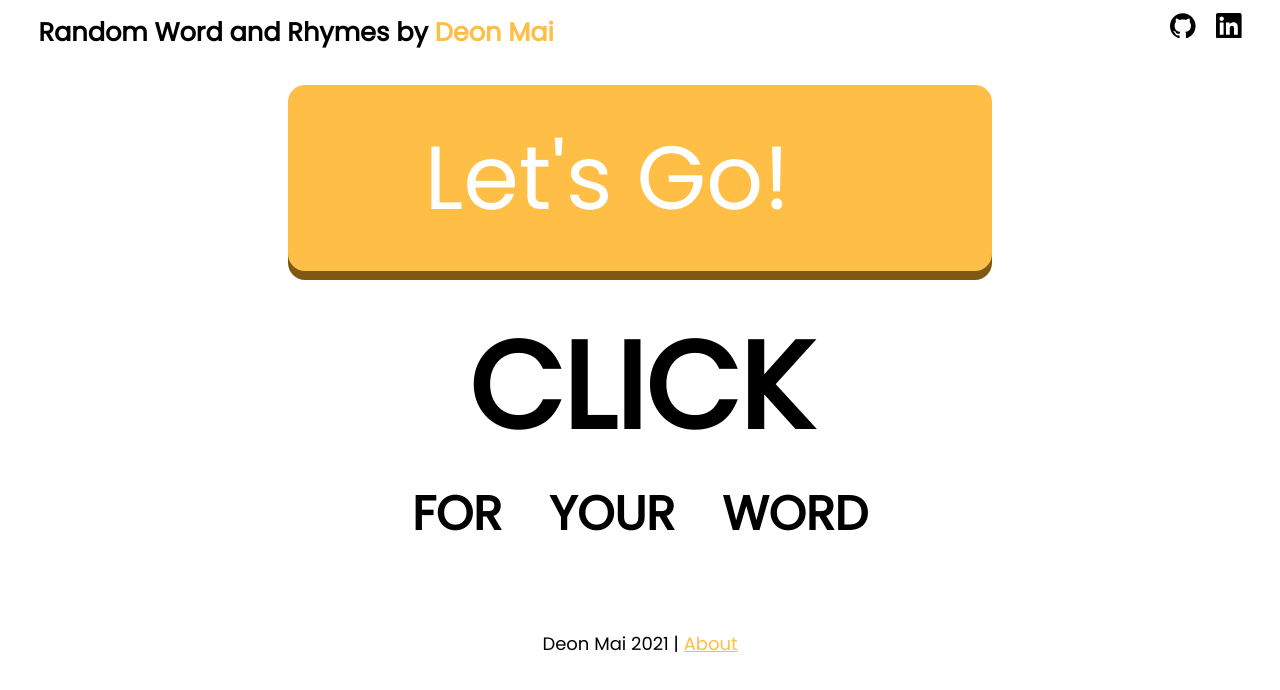
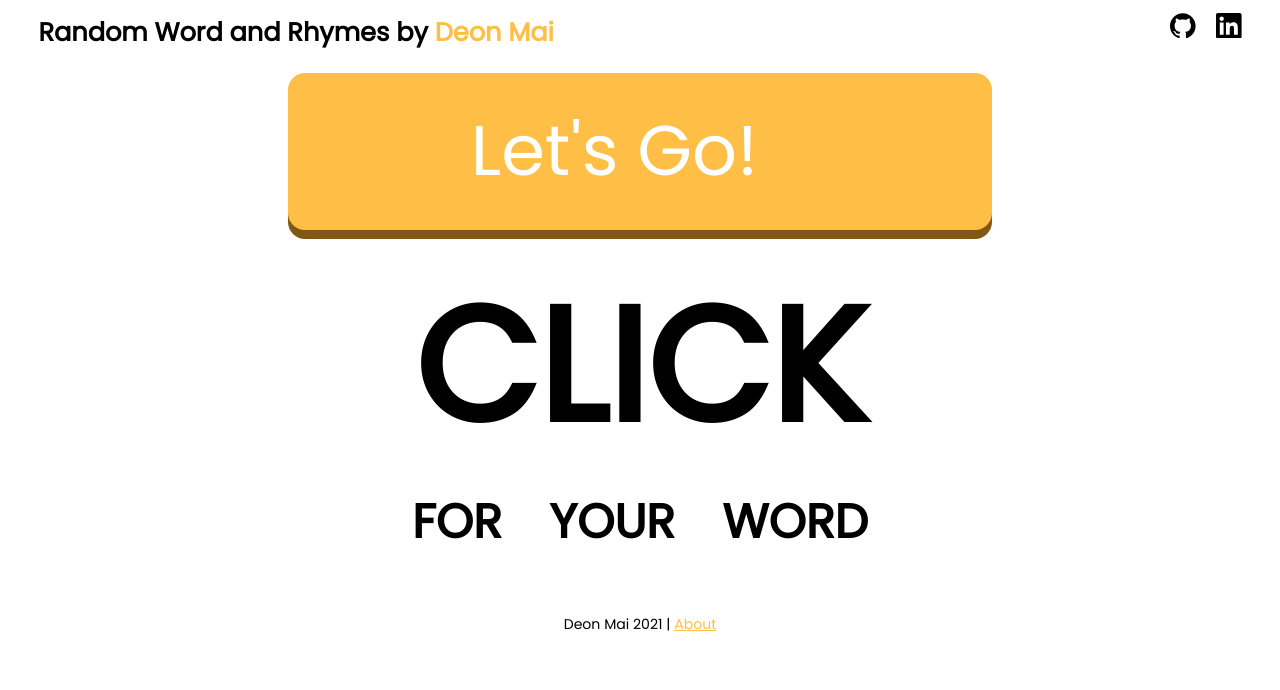
Before and after one commit to deonmai/wordandrhymes, a React (Create React App) app: page /#/ in a window 1280 px wide. Shown: the top 690 px of the page. Built offline with nearby package versions, Linux system fonts and the light colour scheme.

Commit message:
Updated layout

```diff
--- a/src/App.js
+++ b/src/App.js
@@ -72,6 +72,7 @@ function App() {
 
             <Word word = {currentWord} class = "wrd"/>
             <Rhymes rhymes = {rhymes} class = "subwrds"/>
+
             <Footer />
           </>
         )} />
--- a/src/components/Footer.js
+++ b/src/components/Footer.js
@@ -4,7 +4,7 @@ import { Link } from 'react-router-dom'
 const Footer = () => {
   return (
     <footer>
-      <p style = {{ "fontSize": "18px" }}>Deon Mai 2021 | <Link to = "/about" style = {{ "color": "#FFBE45" }}>About</Link></p>
+      <p style = {{ "fontSize": "1.1vw" }}>Deon Mai 2021 | <Link to = "/about" style = {{ "color": "#FFBE45" }}>About</Link></p>
     </footer>
   );
 }
--- a/src/index.css
+++ b/src/index.css
@@ -20,7 +20,7 @@ body {
 .head {
   text-align: left;
   margin: 1% 3%;
-  margin-bottom: 2%;
+  margin-bottom: 1%;
   font-size: 1vw;
 }
 
@@ -75,7 +75,7 @@ a:hover {
 .btndiv {
   display: inline-block;
     margin: 1vh auto;
-    margin-bottom: 3vh;
+    margin-bottom: 2vh;
     width: 100%;
 }
 
@@ -105,7 +105,7 @@ a:hover {
 
 .btntext {
   /* font-size: 300%; */
-  font-size: 7vw;
+  font-size: 5.5vw;
 }
 
 .btn span:after{
@@ -148,15 +148,16 @@ a:hover {
 }
 
 .wrd {
-  font-size: 9.5vw;
+  font-size: 12.5vw;
 }
 
 .subwrds {
   font-size: 3.7vw;
-  margin-bottom: 10vh;
+  margin-bottom: 7vh;
 }
 
 footer {
   margin-top: 30px;
   text-align: center;
+
 }
```
Also changed, not shown: 10 other files (tests, documents, lock files or other folders).
